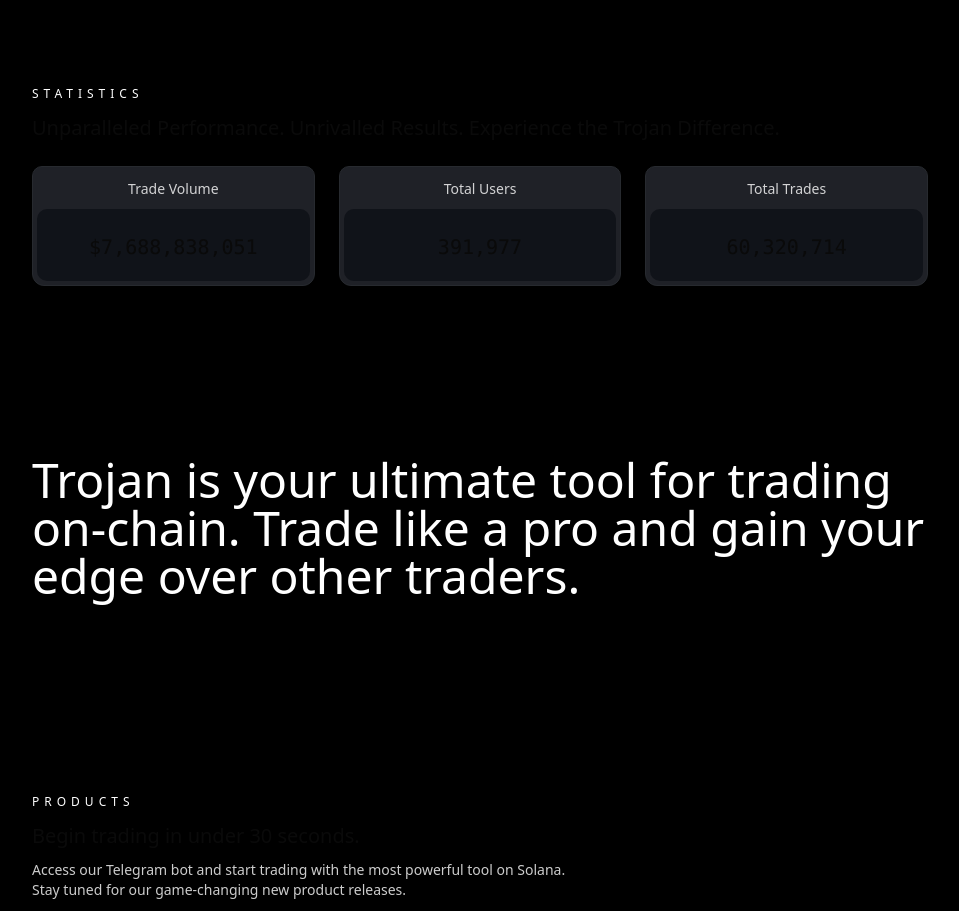
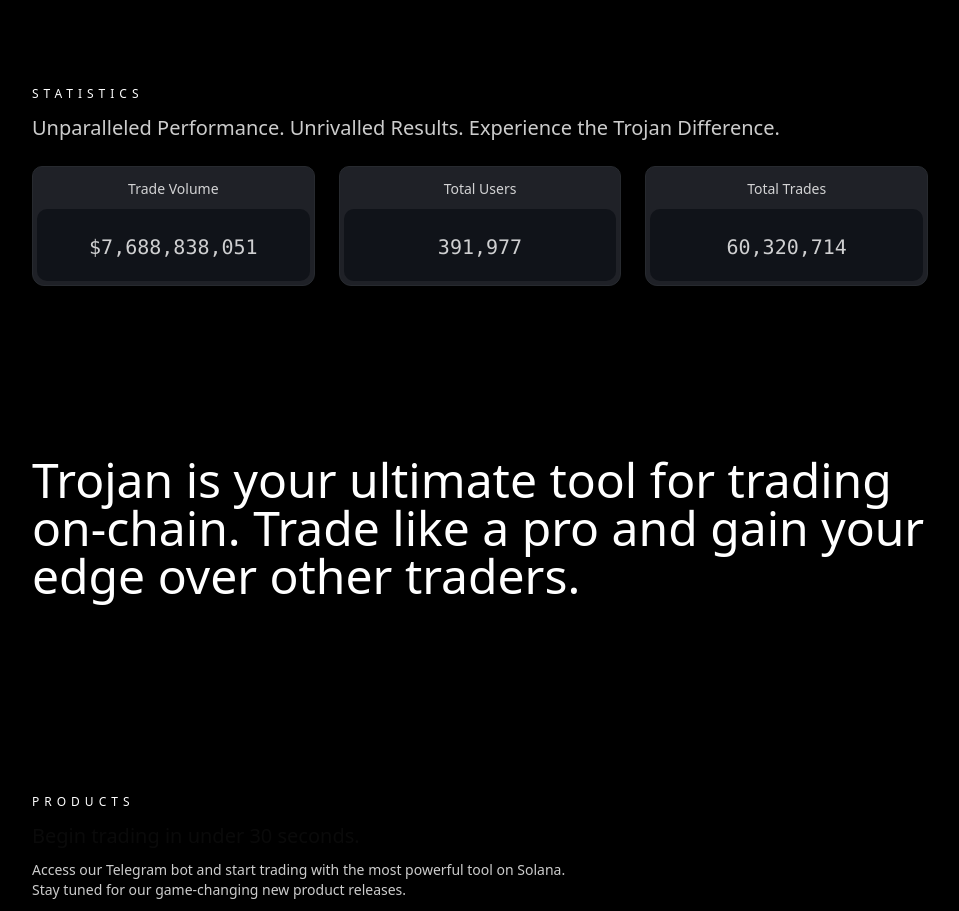
Before and after one commit to eztramble123/JustLaunch, a Next.js app: page /launch in a window 1280 px wide. Shown: the part 881-1792 px from the top of the page, without its empty margins (160-1119 px from the left). Built offline with nearby package versions, Linux system fonts and the light colour scheme.

Commit message:
changed font to white

```diff
--- a/src/app/launch/page.tsx
+++ b/src/app/launch/page.tsx
@@ -313,7 +313,7 @@
           <p className="uppercase text-xs tracking-[5px] text-white">
             Statistics
           </p>
-                    <h2 className="mt-3 text-xl font-medium">
+          <h2 className="mt-3 text-white/80 text-xl font-medium">
             Unparalleled Performance. Unrivalled Results. Experience the Trojan
             Difference.
           </h2>
@@ -326,7 +326,7 @@
                 </p>
               </div>
               <div className="pt-6 pb-5 rounded-[10px] bg-[#101319]">
-                                <p className="font-mono text-center text-xl">
+                <p className="font-mono text-white/80 text-center text-xl">
                   <span>$7,688,838,051</span>
                 </p>
               </div>
@@ -339,7 +339,7 @@
                 </p>
               </div>
               <div className="pt-6 pb-5 rounded-[10px] bg-[#101319]">
-                                <p className="font-mono text-center text-xl">
+                <p className="font-mono text-white/80 text-center text-xl">
                   <span>391,977</span>
                 </p>
               </div>
@@ -352,7 +352,7 @@
                 </p>
               </div>
               <div className="pt-6 pb-5 rounded-[10px] bg-[#101319]">
-                                <p className="font-mono text-center text-xl">
+                <p className="font-mono text-white/80 text-center text-xl">
                   <span>60,320,714</span>
                 </p>
               </div>
```
Lines whose indentation alone changed are shown as unchanged.
